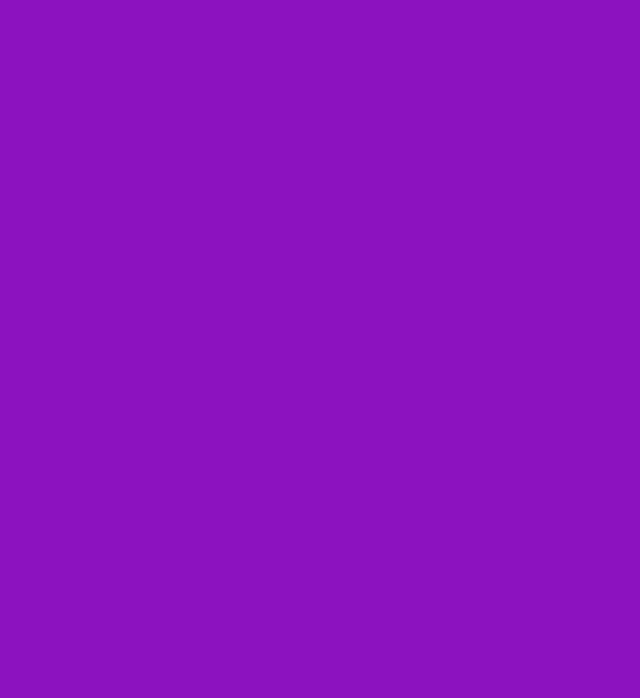
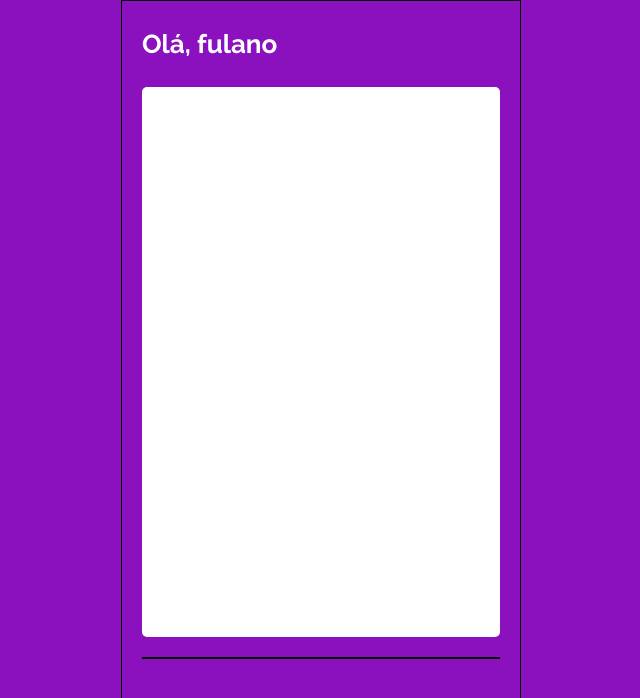
Before and after one commit to RaphaelBorba/projeto14-mywallet-front, a React (Create React App) app: page /home in a window 1280 px wide. Before the commit this address had no page. Shown: the top 698 px of the page, without its empty margins (319-959 px from the left). Built offline with nearby package versions, Linux system fonts and the light colour scheme; a web font is replaced by a local one.

Commit message:
feat: Homepage and fix css

```diff
--- a/public/index.html
+++ b/public/index.html
@@ -18,6 +18,9 @@
   <noscript>You need to enable JavaScript to run this app.</noscript>
   <div id="root"></div>
 
+  <script type="module" src="https://unpkg.com/ionicons@5.5.2/dist/ionicons/ionicons.esm.js"></script>
+  <script nomodule src="https://unpkg.com/ionicons@5.5.2/dist/ionicons/ionicons.js"></script>
+
 </body>
 
 </html>
--- a/src/App.js
+++ b/src/App.js
@@ -3,6 +3,7 @@ import { colors } from './Assets/GlobalStyles/colors'
 import { BrowserRouter, Route, Routes } from 'react-router-dom';
 import SingInPage from './Pages/Sing-in/SingInPage';
 import SingUnPage from './Pages/Sing-up/SingUpPage';
+import HomePage from './Pages/Home/HomePage';
 
 function App() {
   return (
@@ -13,6 +14,7 @@ function App() {
         <Routes>
           <Route path='/' element={<SingInPage />} />
           <Route path='/sing_up' element={<SingUnPage />} />
+          <Route path='/home' element={<HomePage/>} />
         </Routes>
       </BrowserRouter>
     </>
--- a/src/Assets/GlobalStyles/pagesFormat.js
+++ b/src/Assets/GlobalStyles/pagesDefault.js
@@ -4,7 +4,7 @@ import styled from "styled-components";
 export const PagesDefault = styled.div`
 
     display: flex;
-    justify-content: center;
+    justify-content: ${props => (props.login)?'center':'start'};
     align-items: center;
     flex-direction: column;
     width: 400px;
@@ -30,6 +30,19 @@ export const PagesDefault = styled.div`
     h1{
         color: white;
         margin-top: 20px;
+        text-align: center;
+    }
+
+    nav{
+        width: 90%;
+    }
+
+    h2{
+        font-size: 26px;
+        color: white;
+        text-align: start;
+        margin: 30px 0;
+
     }
 
     @media (max-width:400px) {
--- /dev/null
+++ b/src/Pages/Home/HomePage.js
@@ -0,0 +1,24 @@
+import { PagesDefault } from "../../Assets/GlobalStyles/pagesDefault";
+import { Board, Buttons } from "./style";
+
+
+
+export default function HomePage(){
+
+    return(
+
+        <PagesDefault>
+
+            <nav><h2>Olá, {'fulano'}</h2></nav>
+            <Board>
+
+            </Board>
+            <Buttons>
+                <div>
+
+                </div>
+            </Buttons>
+
+        </PagesDefault>
+    );
+}
--- /dev/null
+++ b/src/Pages/Home/style.js
@@ -0,0 +1,26 @@
+import styled from "styled-components";
+
+
+export const  Board = styled.div`
+
+    width: 90%;
+    height: 550px;
+    background-color: white;
+    border-radius: 5px;
+    margin-bottom: 20px;
+`;
+
+export const Buttons= styled.div`
+
+    width: 90%;
+    display: flex;
+    justify-content: space-between;
+    align-items: center;
+    border: 1px solid black;
+
+    div{
+        display: flex;
+        flex-direction: column;
+        justify-content: space-between;
+    }
+`;
--- a/src/Pages/Sing-in/SingInPage.js
+++ b/src/Pages/Sing-in/SingInPage.js
@@ -1,6 +1,6 @@
 import { useState } from "react";
 import { useNavigate } from "react-router-dom";
-import { PagesDefault } from "../../Assets/GlobalStyles/pagesFormat";
+import { PagesDefault } from "../../Assets/GlobalStyles/pagesDefault";
 import axios from 'axios'
 import { urlAxios } from "../../Assets/URLaxios";
 import Input from "../../Components/Inputs";
@@ -42,7 +42,7 @@ export default function SingInPage() {
 
     return (
 
-        <PagesDefault>
+        <PagesDefault login={true}>
             <p>MyWallet</p>
             <form onSubmit={handleSubmit} >
                 <Input placeH='E-mail' type='email' handleForm={handleForm} id='email' />
--- a/src/Pages/Sing-up/SingUpPage.js
+++ b/src/Pages/Sing-up/SingUpPage.js
@@ -1,6 +1,6 @@
 import { useState } from "react";
 import { useNavigate } from "react-router-dom";
-import { PagesDefault } from "../../Assets/GlobalStyles/pagesFormat";
+import { PagesDefault } from "../../Assets/GlobalStyles/pagesDefault";
 import Input from "../../Components/Inputs";
 import axios from 'axios'
 import { urlAxios } from "../../Assets/URLaxios";
@@ -56,7 +56,7 @@ export default function SingInPage() {
 
     return (
 
-        <PagesDefault>
+        <PagesDefault login={true}>
             <p>MyWallet</p>
             <form onSubmit={handleSubmit} >
                 <Input placeH='Nome' type='text' handleForm={handleForm} id='name' />
@@ -66,7 +66,7 @@ export default function SingInPage() {
                 <Input type='submit' />
             </form>
 
-            <h1 onClick={() => navigate('/')} >Primeira vez? Cadastre-se!</h1>
+            <h1 onClick={() => navigate('/')} >Já tem uma conta? Entre agora!</h1>
         </PagesDefault>
     );
 }
```
